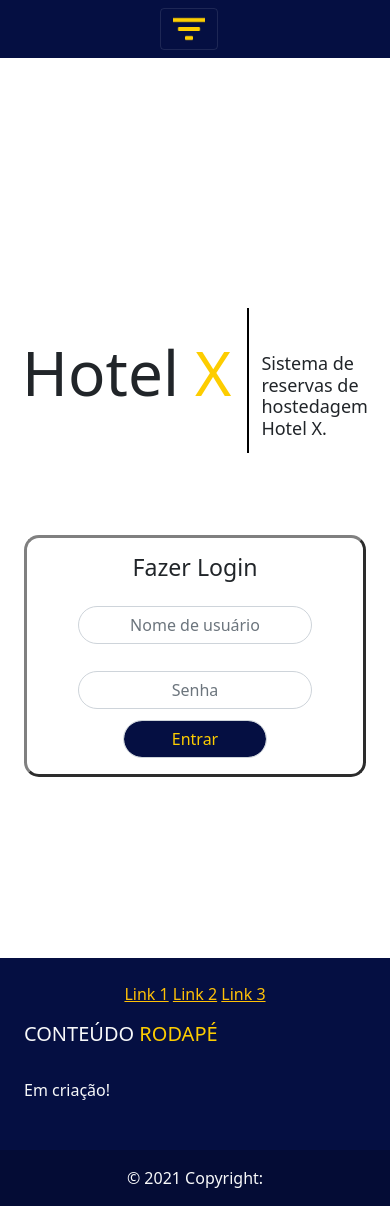
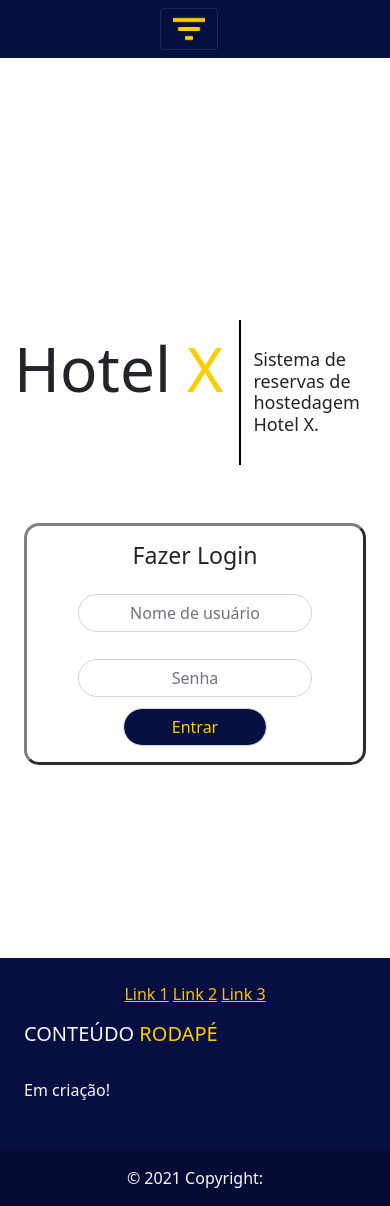
Before and after one commit to devnicius/Projetos, a Jekyll site: the page docs/gestao_hoteleira/index.html, which Jekyll copies as it is, in a window 390 px wide. Built offline with Jekyll 4.4.1, drawn with Linux system fonts in a browser that asks for light colours; nearby versions of some CDN libraries.

Commit message:
Projetos

```diff
--- a/docs/gestao_hoteleira/css/style.css
+++ b/docs/gestao_hoteleira/css/style.css
@@ -1,7 +1,9 @@
 body {
     margin: 0px;
     height: 100%;
+    font-family: 'Times New Roman', Times, serif;
 }
+
 
 /* width */
 ::-webkit-scrollbar {
@@ -58,6 +60,11 @@
 #div-main {
     background-color: white;
 }
+#intro{
+    margin-left: -0.5em;
+    font-size: 24px;
+    margin-top: 1em;
+}
 
 
 #div-login {
@@ -83,9 +90,17 @@
 
 }
 
-@media only screen and (max-width: 800px) {
+@media only screen and (max-width: 700px) {
     #div-main {
+        margin-top: -1em;
         padding-right: 1em;
+    }
+    #div-login {
+        margin-top: -1.5em;
+    }
+    #div-intro {
+        margin-top: -1em;
+        padding-left: 1em;
     }
     #button {
         width: 50%;
--- a/docs/gestao_hoteleira/index.html
+++ b/docs/gestao_hoteleira/index.html
@@ -36,7 +36,7 @@
           Sorry, your browser does not support inline SVG.
         </svg>
       </div>
-      <div class="col-md-8 offset-sm-0" id="div-intro">
+      <div class="col-md-8 offset-sm-0" id="div-main">
         <h3 id="intro">Sistema de reservas de hostedagem Hotel X.</h3>
       </div>
     </div>
```
